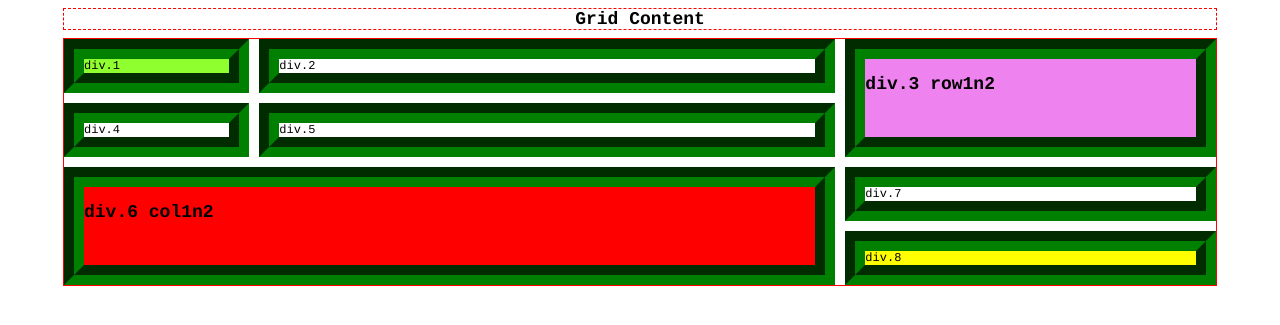
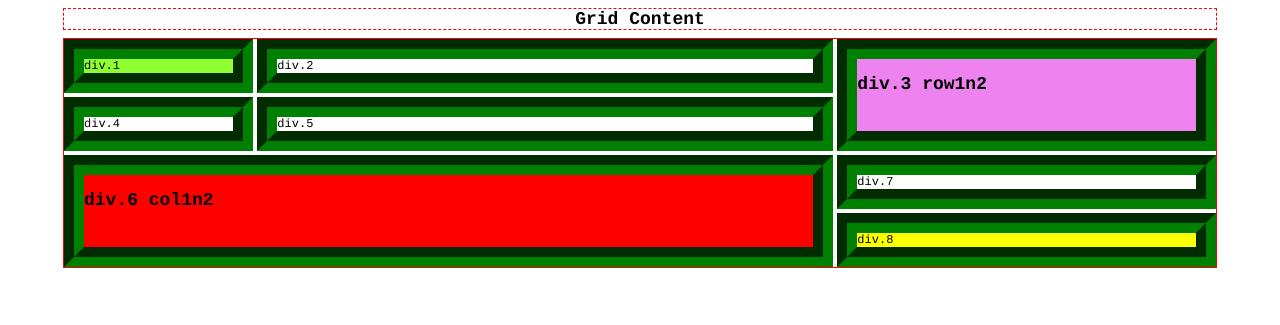
Before and after one commit to onnestad/onnestad.github.io, a PHP site: page / in a window 1280 px wide. Shown: the part 32-357 px from the top of the page. Run offline with PHP 8.4, Linux system fonts and the light colour scheme.

Commit message:
reduced grid gap in content-grid

```diff
--- a/style.css
+++ b/style.css
@@ -51,7 +51,7 @@ body {
     border: 1px red solid;
     display: grid;
     grid-template: 1fr 1fr 1fr 1fr/ 1fr 50% 2fr;
-    grid-gap: 10px;
+    grid-gap: 4px;
     padding: 0px;
 }
 
```
